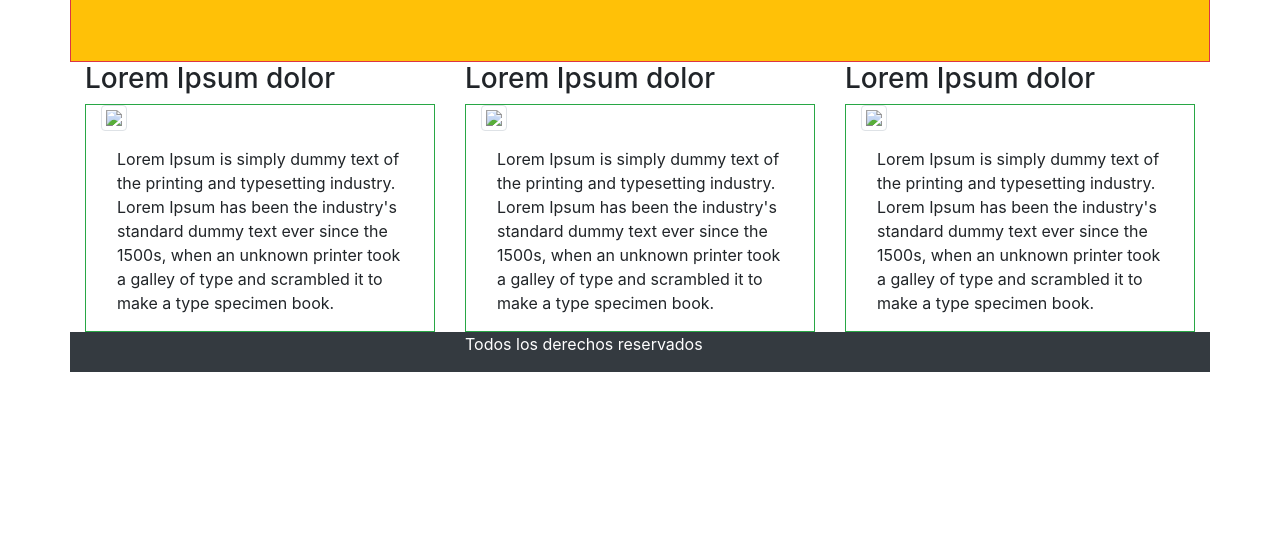
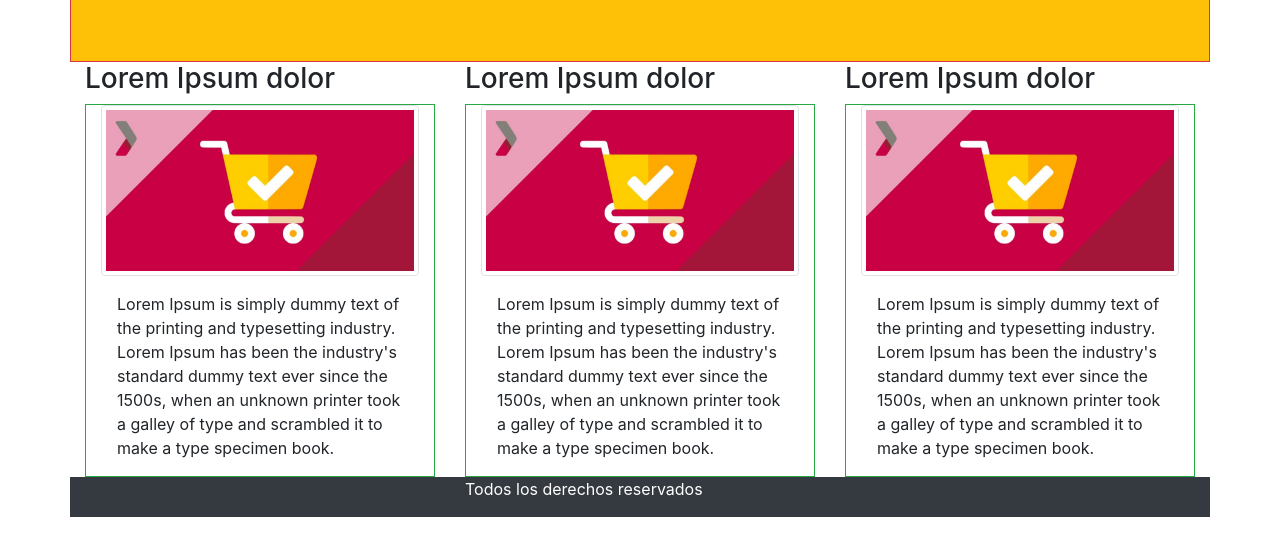
Before and after one commit to estPMUC/trabajo2.github.io, a plain HTML site: page index.html in a window 1280 px wide. Shown: the part 255-800 px from the top of the page. Drawn offline with nearby package versions, Linux system fonts and the light colour scheme.

Commit message:
Update index.html

```diff
--- a/index.html
+++ b/index.html
@@ -47,7 +47,7 @@
         <h3>Lorem Ipsum dolor</h3>
         <div class="col-md-12 border border-5 border-success">
 
-          <img src="img.jpg" class="img-thumbnail">
+          <img src="img1.jpeg" class="img-thumbnail">
           <div class="p-3 ">Lorem Ipsum is simply dummy text of the printing and typesetting industry. Lorem Ipsum has
             been the industry's standard dummy text ever since the 1500s, when an unknown printer took a galley of type
             and scrambled it to make a type specimen book. </div>
@@ -57,7 +57,7 @@
 
         <h3>Lorem Ipsum dolor</h3>
         <div class="col-md-12 border border-5 border-success">
-          <img src="img.jpg" class="img-thumbnail">
+          <img src="img1.jpeg" class="img-thumbnail">
           <div class="p-3">Lorem Ipsum is simply dummy text of the printing and typesetting industry. Lorem
             Ipsum
             has been the industry's standard dummy text ever since the 1500s, when an unknown printer took a galley of
@@ -68,7 +68,7 @@
 
         <h3>Lorem Ipsum dolor</h3>
         <div class="col-md-12 border border-5 border-success">
-          <img src="img.jpg" class="img-thumbnail">
+          <img src="img1.jpeg" class="img-thumbnail">
           <div class="p-3">Lorem Ipsum is simply dummy text of the printing and typesetting industry. Lorem
             Ipsum
             has been the industry's standard dummy text ever since the 1500s, when an unknown printer took a galley of
```
